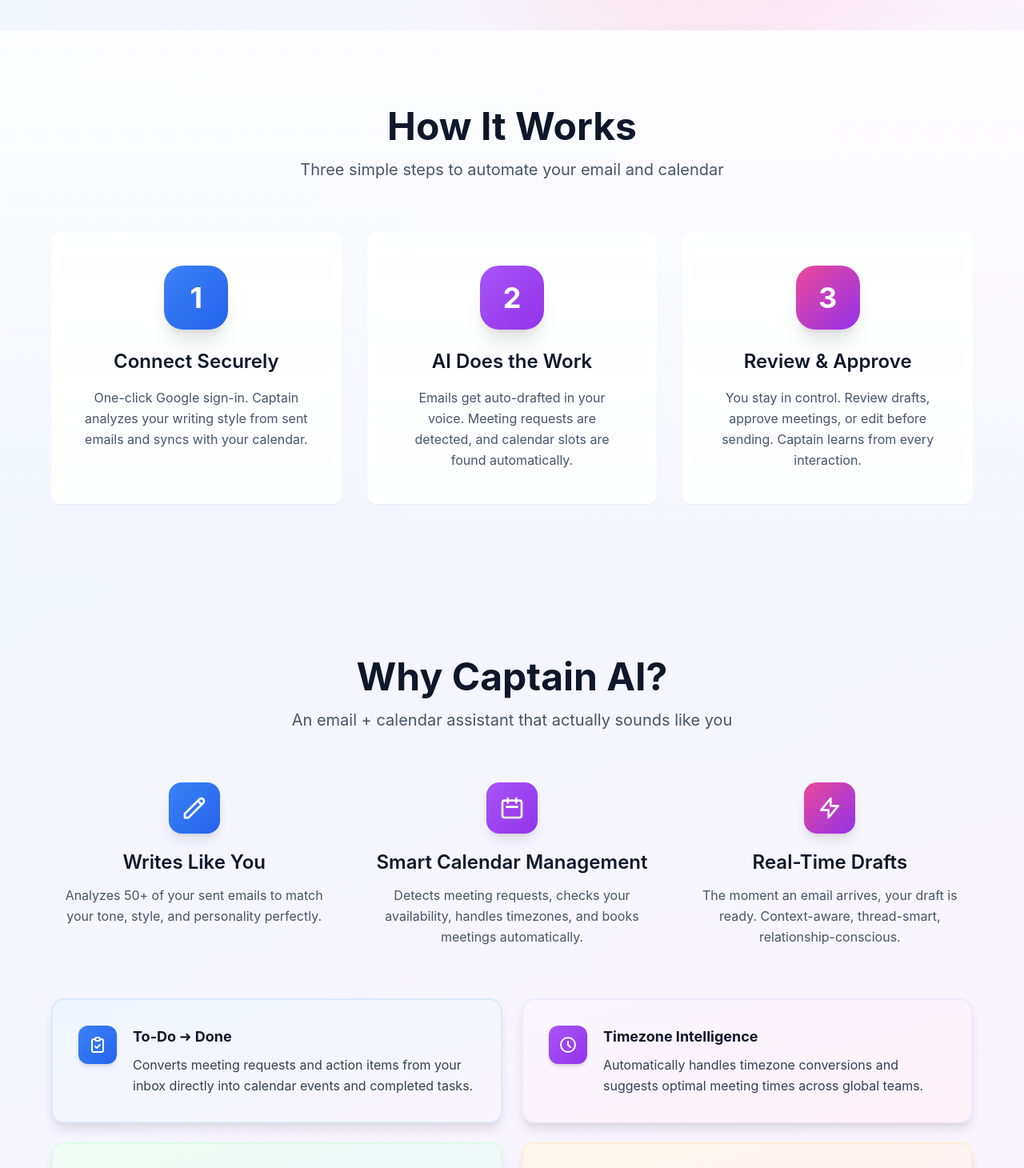
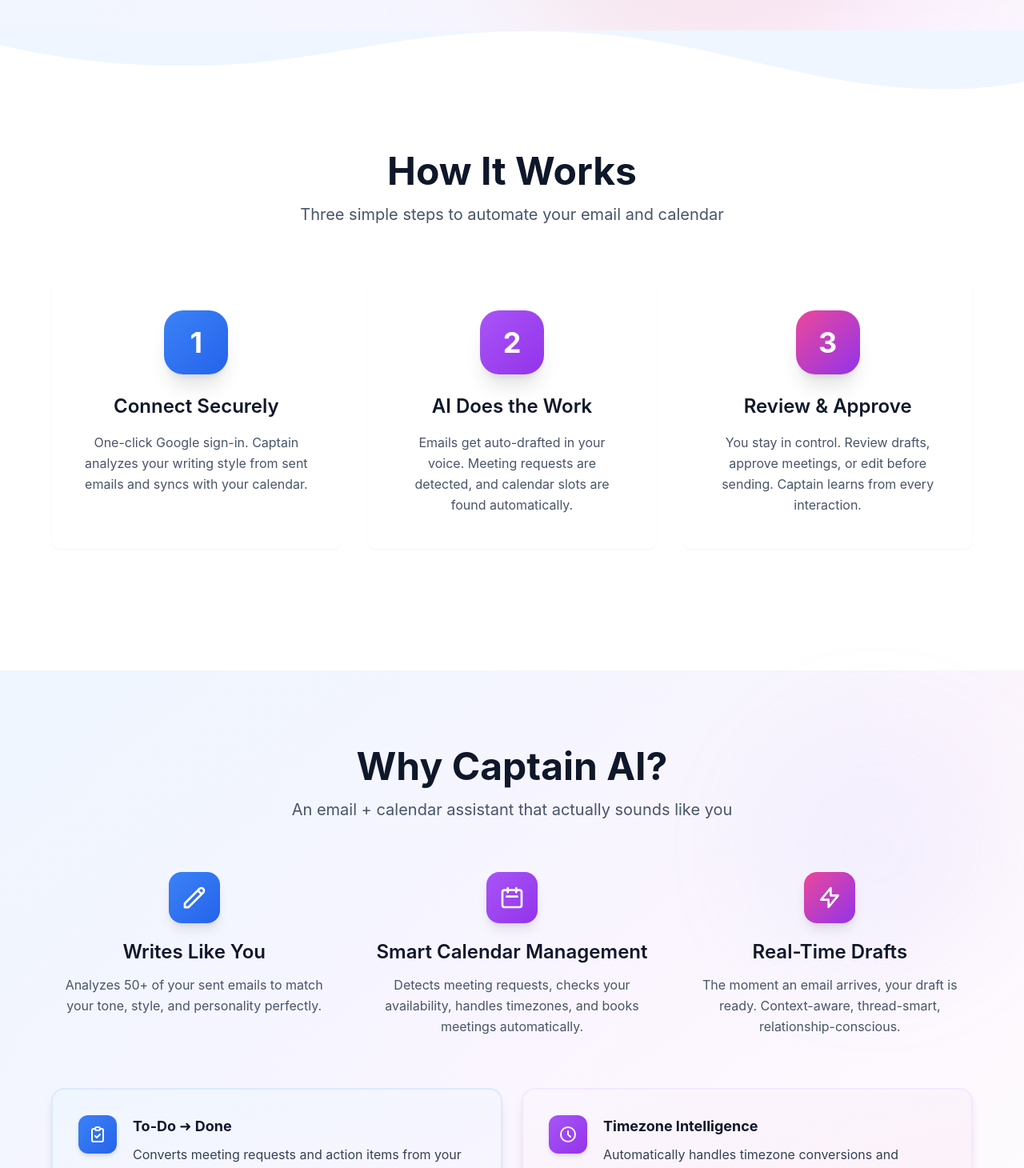
Before and after one commit to parth012001/capAI, a React (Vite) app in the folder frontend/: page / in a window 1280 px wide. Shown: the part 880-2340 px from the top of the page at 80% size. Built offline with nearby package versions, Linux system fonts and the light colour scheme; no server answers.

Commit message:
made clear separations between pages

```diff
--- a/frontend/src/pages/LandingPage.tsx
+++ b/frontend/src/pages/LandingPage.tsx
@@ -56,7 +56,7 @@
   };
 
   return (
-    <div className="min-h-screen bg-gradient-to-br from-blue-50 via-purple-50 to-pink-50">
+    <div className="min-h-screen bg-gradient-to-br from-blue-50 via-purple-50 to-pink-50 scroll-smooth">
       {/* Header */}
       <motion.header
         initial={{ y: -20, opacity: 0 }}
@@ -256,8 +256,14 @@
       </section>
 
       {/* How It Works Section */}
-      <section id="how-it-works" className="py-24 px-6 bg-gradient-to-b from-white/80 to-blue-50/50 backdrop-blur-sm scroll-mt-20">
-        <div className="max-w-6xl mx-auto">
+      <section id="how-it-works" className="min-h-screen flex items-center justify-center py-24 px-6 bg-white relative scroll-mt-20">
+        {/* Top Wave Divider */}
+        <div className="absolute top-0 left-0 right-0 overflow-hidden leading-none">
+          <svg className="relative block w-full h-20" viewBox="0 0 1200 120" preserveAspectRatio="none">
+            <path d="M321.39,56.44c58-10.79,114.16-30.13,172-41.86,82.39-16.72,168.19-17.73,250.45-.39C823.78,31,906.67,72,985.66,92.83c70.05,18.48,146.53,26.09,214.34,3V0H0V27.35A600.21,600.21,0,0,0,321.39,56.44Z" fill="rgb(239 246 255)"></path>
+          </svg>
+        </div>
+        <div className="max-w-6xl mx-auto relative z-10">
           <motion.div
             initial={{ opacity: 0, y: 20 }}
             whileInView={{ opacity: 1, y: 0 }}
@@ -309,8 +315,17 @@
       </section>
 
       {/* Key Features Section */}
-      <section id="features" className="py-24 px-6 bg-gradient-to-b from-blue-50/50 to-purple-50/50 scroll-mt-20">
-        <div className="max-w-6xl mx-auto">
+      <section id="features" className="min-h-screen flex items-center justify-center py-24 px-6 bg-gradient-to-br from-blue-50 via-purple-50/30 to-white relative scroll-mt-20">
+        {/* Decorative gradient orbs */}
+        <motion.div
+          className="absolute top-20 right-10 w-72 h-72 bg-gradient-to-r from-blue-300/30 to-purple-300/30 rounded-full filter blur-3xl"
+          animate={{
+            scale: [1, 1.2, 1],
+            opacity: [0.3, 0.5, 0.3]
+          }}
+          transition={{ duration: 8, repeat: Infinity }}
+        />
+        <div className="max-w-6xl mx-auto relative z-10">
           <motion.div
             initial={{ opacity: 0, y: 20 }}
             whileInView={{ opacity: 1, y: 0 }}
@@ -400,7 +415,7 @@
       </section>
 
       {/* Security Trust Section */}
-      <section id="security" className="py-20 px-6 bg-gradient-to-br from-slate-900 via-slate-800 to-slate-900 relative overflow-hidden scroll-mt-20">
+      <section id="security" className="min-h-screen flex items-center justify-center py-24 px-6 bg-gradient-to-br from-slate-900 via-slate-800 to-slate-900 relative overflow-hidden scroll-mt-20">
         {/* Animated background */}
         <motion.div
           className="absolute top-0 right-0 w-96 h-96 bg-gradient-to-l from-blue-600/20 to-purple-600/20 rounded-full filter blur-3xl"
@@ -412,7 +427,7 @@
           transition={{ duration: 10, repeat: Infinity }}
         />
 
-        <div className="max-w-6xl mx-auto relative z-10">
+        <div className="max-w-6xl mx-auto relative z-10 w-full">
           <motion.div
             initial={{ opacity: 0, y: 20 }}
             whileInView={{ opacity: 1, y: 0 }}
@@ -464,7 +479,7 @@
       </section>
 
       {/* Final CTA Section */}
-      <section className="py-24 px-6 bg-gradient-to-br from-blue-600 via-purple-600 to-pink-600 relative overflow-hidden">
+      <section className="min-h-screen flex items-center justify-center py-24 px-6 bg-gradient-to-br from-blue-600 via-purple-600 to-pink-600 relative overflow-hidden">
         {/* Animated background elements */}
         <motion.div
           className="absolute top-0 left-0 w-full h-full opacity-30"
```
